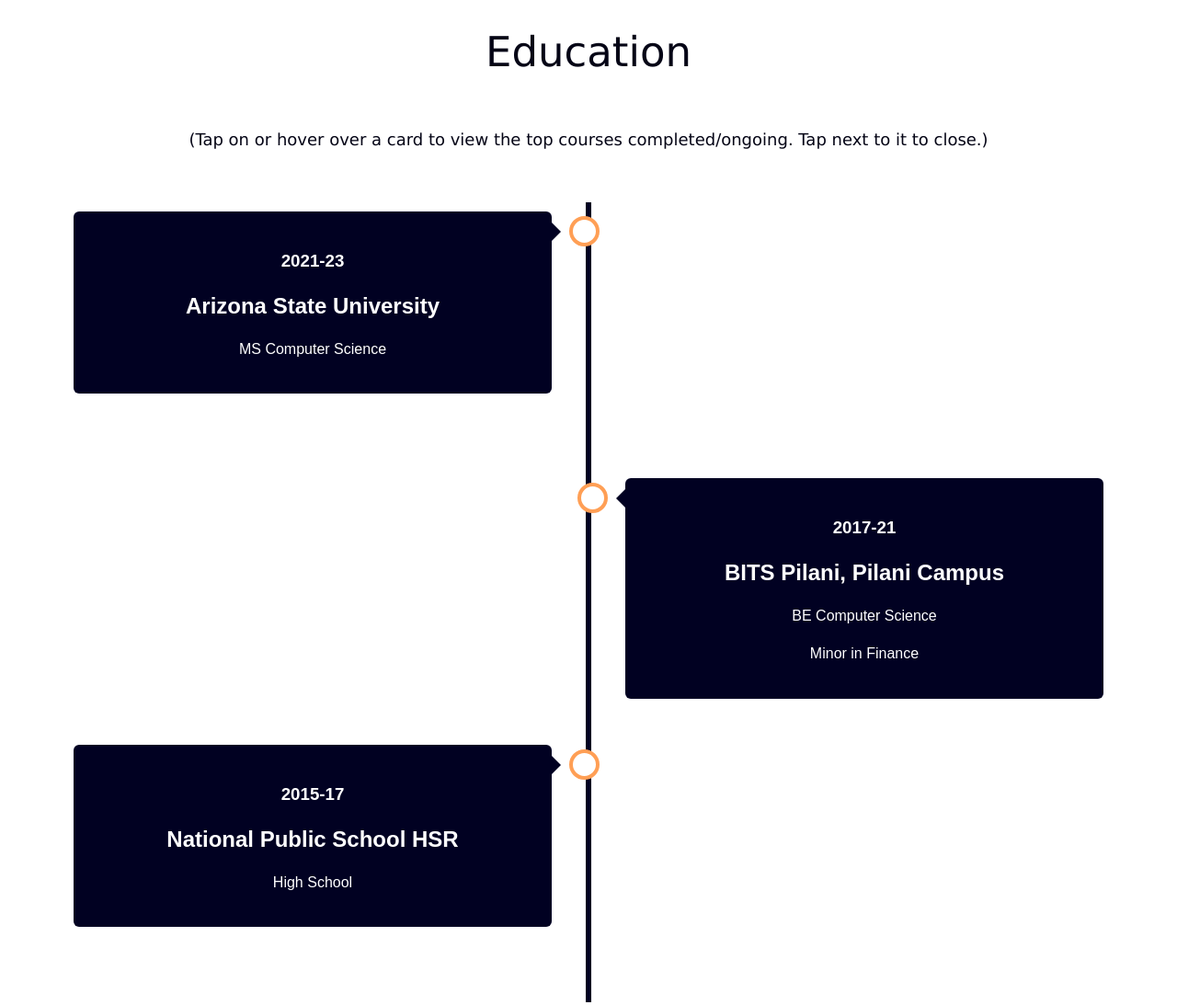
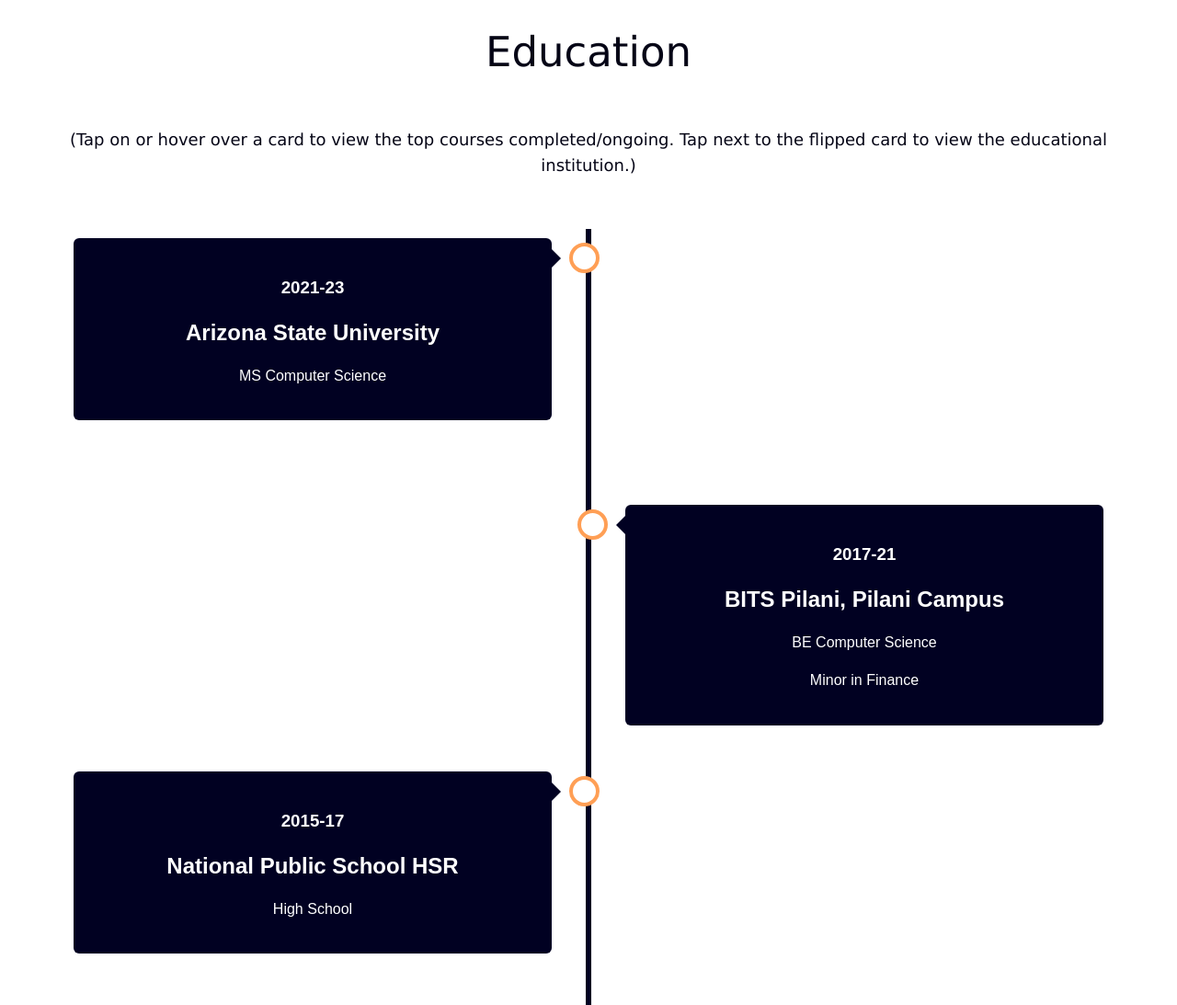
Before and after one commit to avmand/avmand.github.io, a plain HTML site: page index.html in a window 1280 px wide. Shown: the part 2180-3273 px from the top of the page at 92% size. Drawn offline with Linux system fonts and the light colour scheme.

Commit message:
Update index.html

```diff
--- a/index.html
+++ b/index.html
@@ -1017,7 +1017,7 @@
           <div class="container" >
             <br>
             <p style="color: #050516; font-size: 45px; font-family:verdana;">Education</p>
-            <p style="color: #050516; font-size: 18px; font-family:verdana;">(Tap on or hover over a card to view the top courses completed/ongoing. Tap next to it to close.)</p>
+            <p style="color: #050516; font-size: 18px; font-family:verdana;">(Tap on or hover over a card to view the top courses completed/ongoing. Tap next to the flipped card to view the educational institution.)</p>
             <br><br>
             <div class="timeline">
               <div class="containerTimeline leftTimeline">
```
